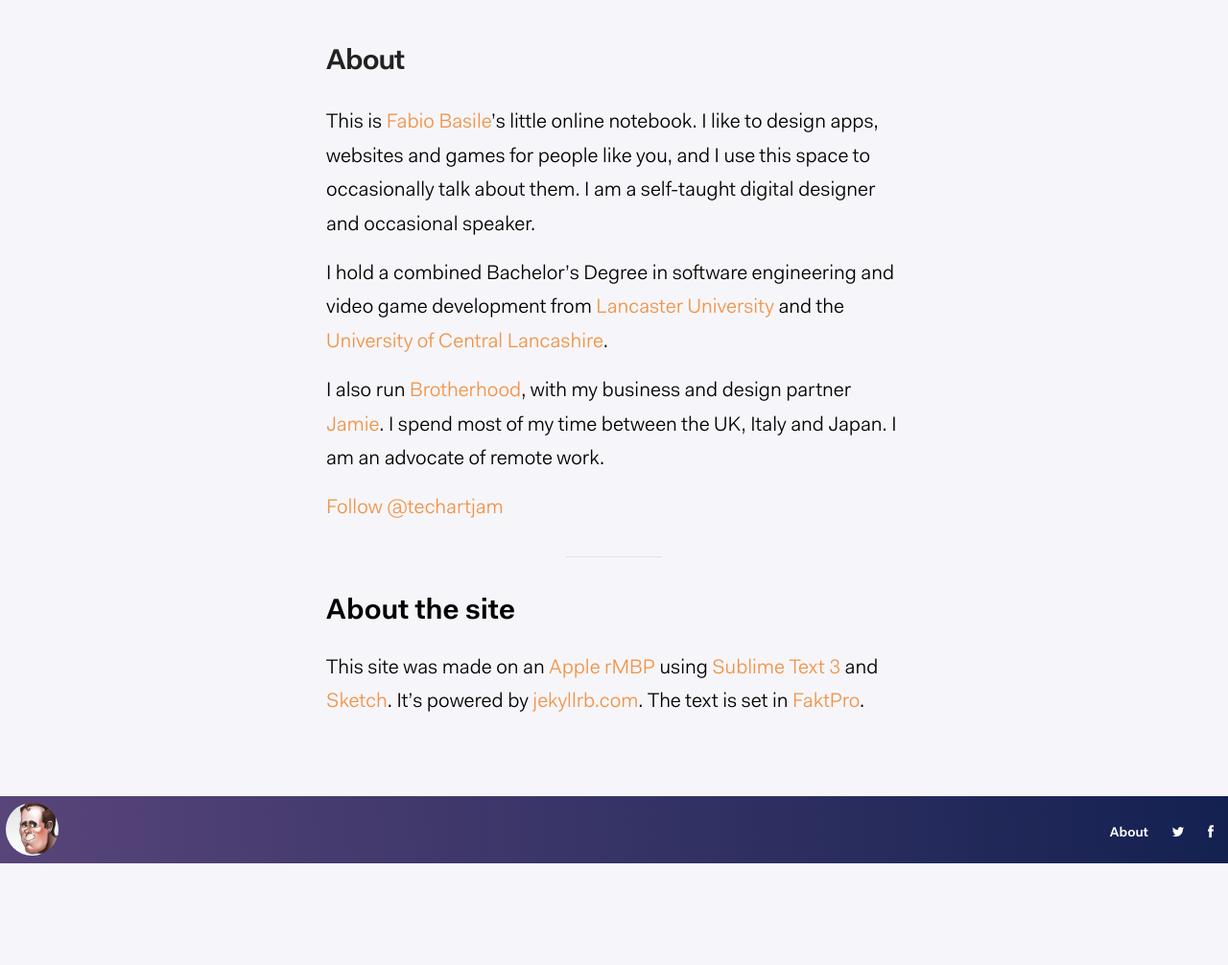
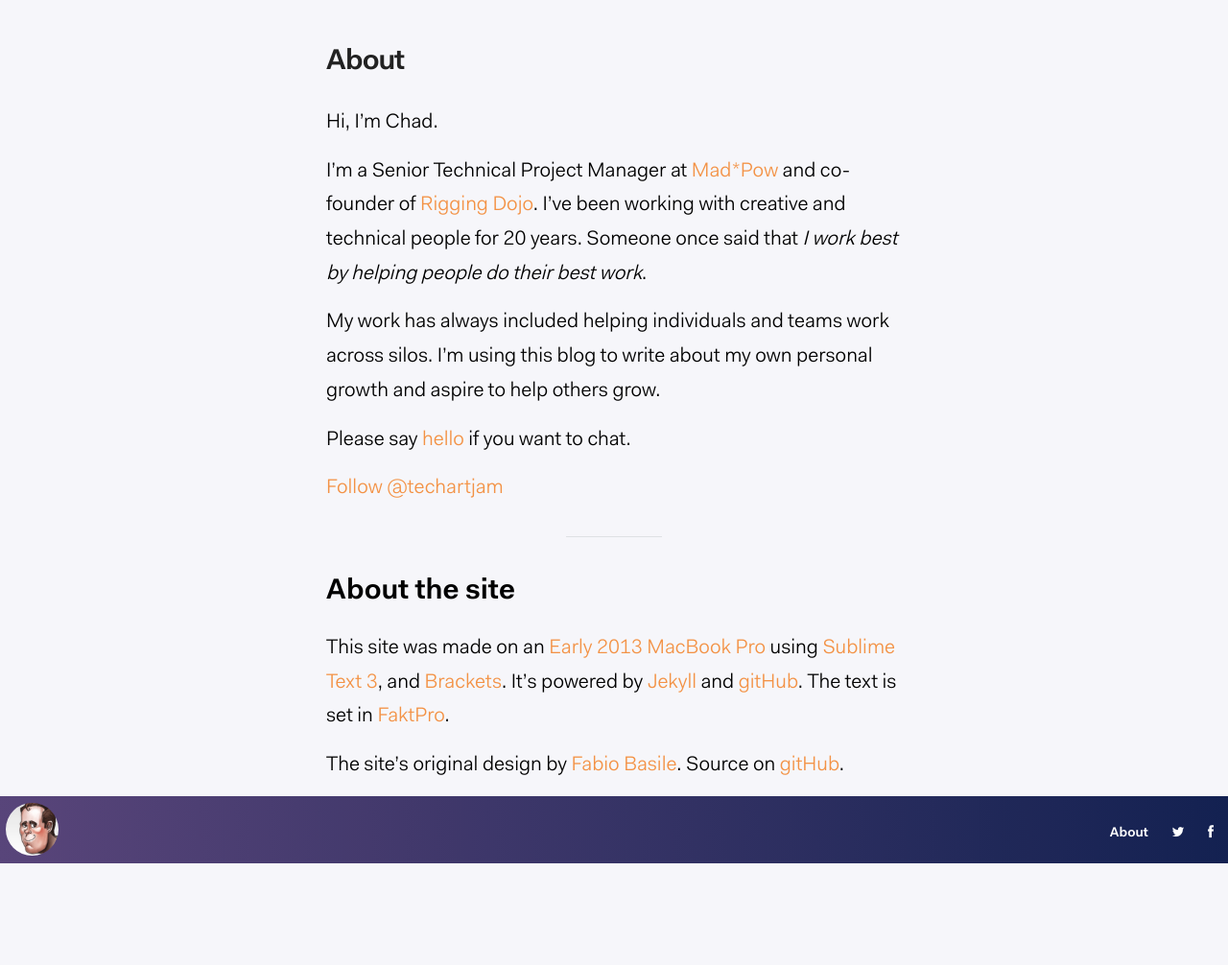
Before and after one commit to techartjam/techartjam, a Jekyll site: the page built from about.md, in a window 1280 px wide. Shown: the whole page at 96% size. Built offline with Jekyll 4.4.1, drawn with Linux system fonts in a browser that asks for light colours; comment, search, counter and statistics services are not loaded; before the commit the page ends 940 px from its top, so only the background shows below that.

Commit message:
edited about me page

```diff
--- a/about.md
+++ b/about.md
@@ -4,11 +4,13 @@
 permalink: /about/
 ---
 
-This is [Fabio Basile](http://fffabs.com/)'s little online notebook. I like to design apps, websites and games for people like you, and I use this space to occasionally talk about them. I am a self-taught digital designer and occasional speaker.
+Hi, I'm Chad.
 
- I hold a combined Bachelor's Degree in software engineering and video game development from [Lancaster University](http://www.lancaster.ac.uk) and the [University of Central Lancashire](http://www.uclan.ac.uk).
+I'm a Senior Technical Project Manager at [Mad*Pow](http://www.madpow.com) and co-founder of [Rigging Dojo](http://riggingdojo.com). I've been working with creative and technical people for 20 years. Someone once said that _I work best by helping people do their best work_.
 
-I also run [Brotherhood](http://brotherhood.io), with my business and design partner [Jamie](http://www.syke.co). I spend most of my time between the UK, Italy and Japan. I am an advocate of remote work.
+My work has always included helping individuals and teams work across silos. I'm using this blog to write about my own personal growth and aspire to help others grow.
+
+Please say [hello](mailto:chad@techartjam.com) if you want to chat.
 
 <a class="twitter-follow-button"
   href="https://twitter.com/techartjam"
@@ -19,4 +21,6 @@
 
 ----
 <h2>About the site</h2>
-This site was made on an [Apple rMBP](http://www.apple.com/uk/) using [Sublime Text 3](http://sublimetext.com/) and [Sketch](http://sketch-app.com/). It's powered by [jekyllrb.com](http://bohemiancoding.com/sketch/). The text is set in [FaktPro](https://www.fontshop.com/families/fakt).
+This site was made on an [Early 2013 MacBook Pro](http://www.apple.com/) using [Sublime Text 3](http://sublimetext.com/), and [Brackets](http://brackets.io). It's powered by [Jekyll](jekyllrb.com) and [gitHub](http://github.com/). The text is set in [FaktPro](https://www.fontshop.com/families/fakt).
+
+The site's original design by [Fabio Basile](https://dribbble.com/fffabs). Source on [gitHub](https://github.com/fffabs/estivo).
```
